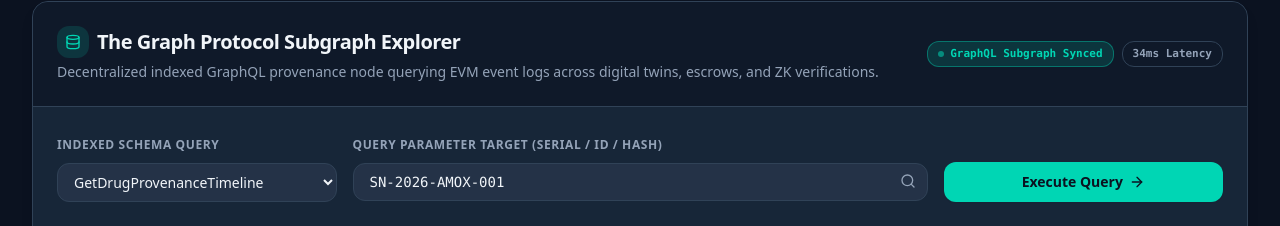
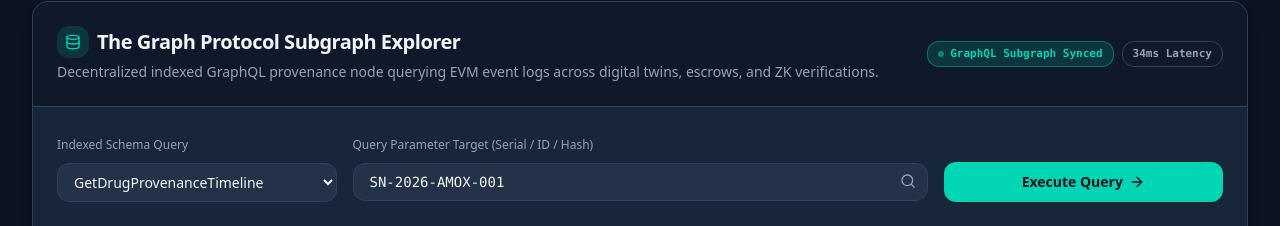
Before and after one commit to MirEashanZaman/pharma-trace-frontend, a Next.js app: page /provenance in a window 1280 px wide. Both pictures are taken after a click on the button "The Graph Subgraph Explorer". Shown: the part 343-569 px from the top of the page. Built offline with nearby package versions, Linux system fonts and the light colour scheme; no server answers.

Commit message:
Refactor subgraph explorer to clinical typography and unslop standards

```diff
--- a/components/subgraph-explorer.tsx
+++ b/components/subgraph-explorer.tsx
@@ -190,7 +190,7 @@ export function SubgraphExplorer({ initialSerialNumber = 'SN-2026-AMOX-001' }: S
         <CardContent className="p-5 sm:p-6 space-y-6">
           <div className="grid grid-cols-1 md:grid-cols-4 gap-4">
             <div className="md:col-span-1 space-y-2">
-              <label className="text-xs font-semibold text-[#94A3B8] uppercase tracking-wider">
+              <label className="text-xs font-medium text-[#94A3B8]">
                 Indexed Schema Query
               </label>
               <select
@@ -208,7 +208,7 @@ export function SubgraphExplorer({ initialSerialNumber = 'SN-2026-AMOX-001' }: S
             </div>
 
             <div className="md:col-span-2 space-y-2">
-              <label className="text-xs font-semibold text-[#94A3B8] uppercase tracking-wider">
+              <label className="text-xs font-medium text-[#94A3B8]">
                 Query Parameter Target (Serial / ID / Hash)
               </label>
               <div className="relative">
```
